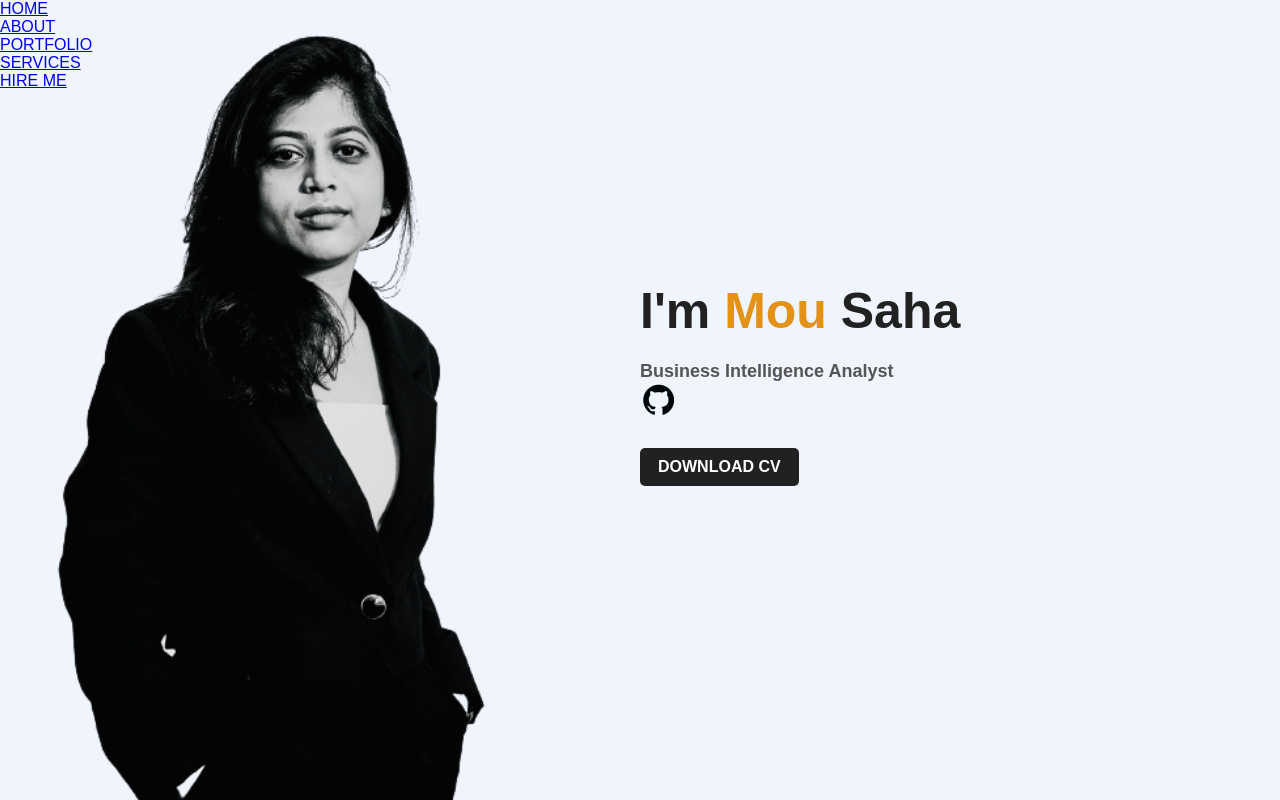
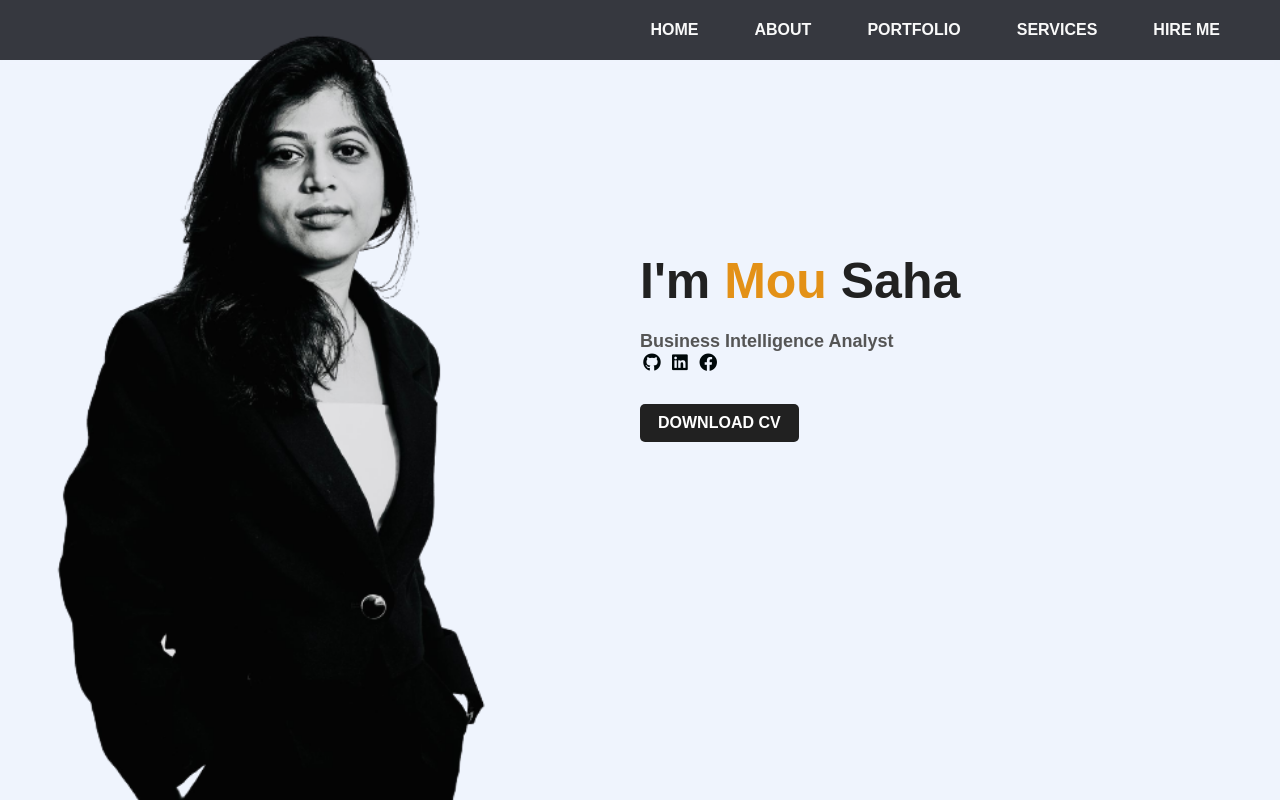
Before and after one commit to Mou-Saha/Mou-Saha.github.io, a plain HTML site: page index.html in a window 1280 px wide. Drawn offline with Linux system fonts and the light colour scheme.

Commit message:
Update index.html

```diff
--- a/index.html
+++ b/index.html
@@ -1,46 +1,71 @@
 <!DOCTYPE html>
 
 <html lang="en">
-
 <head>
       <meta charset="UTF-8">
       <meta http-equiv="X-UA-Compatible">
       <meta name="viewport" content="width = device-width, initial-scale=1.0">
       <title>Mou Saha - Portfolio</title>
       <link rel="stylesheet" href="CSS\style.css">
-      <link rel="stylesheet" href="https://maxcdn.bootstrapcdn.com/font-awesome/4.4.0/css/font-awesome.min.css">
-
-
+      <link rel="stylesheet" href="https://cdnjs.cloudflare.com/ajax/libs/font-awesome/6.4.0/css/all.min.css" integrity="sha512-iecdLmaskl7CVkqkXNQ/ZH/XLlvWZOJyj7Yy7tcenmpD1ypASozpmT/E0iPtmFIB46ZmdtAc9eNBvH0H/ZpiBw==" crossorigin="anonymous" referrerpolicy="no-referrer" />
 </head>
 
 <body>
-  <div class = "hero">
+  <!-- Navigation bar -->
+  <header>
+    <div class="navbar">
+        <ul class="links">
+            <li><a href="HOME">HOME</a></li>
+            <li><a href="ABOUT">ABOUT</a></li>
+            <li><a href="PORTFOLIO">PORTFOLIO</a></li>
+            <li><a href="SERVICES">SERVICES</a></li>
+            <li><a href="HIRE ME">HIRE ME</a></li>
+        </ul>
+        <div class="toggle_btn">
+            <i class="fa-solid fa-bars"></i>
+        </div>
+        <div class="dropdown_menu">
+            <li><a href="HOME">HOME</a></li>
+            <li><a href="ABOUT">ABOUT</a></li>
+            <li><a href="PORTFOLIO">PORTFOLIO</a></li>
+            <li><a href="SERVICES">SERVICES</a></li>
+            <li><a href="HIRE ME">HIRE ME</a></li>
+        </div>
+      </div>
+  </header>
+  <script>
+      const toggleBtn = document.querySelector('.toggle_btn')
+      const toggleBtnIcon = document.querySelector('.toggle_btn i')
+      const dropdownmenu = document.querySelector('.dropdown_menu')
+
+      toggleBtn.onclick = function(){
+          dropdownmenu.classList.toggle('open')
+          const isOpen = dropdownmenu.classList.contains('open')
+          toggleBtnIcon.classList = isOpen
+          ? "fa-solid fa-xmark"
+          : "fa-solid fa-bars"
+      }
+  </script>
+  <main>
       <div class="container">
         <div class="images">
           <img src="images\mou_saha-removebg.png" class="girl">
         </div>
-      <nav>
-        <ul>
-          <li><a href="#">HOME</a></li>
-          <li><a href="#">ABOUT</a></li>
-          <li><a href="#">PORTFOLIO</a></li>
-          <li><a href="#">SERVICES</a></li>
-          <li><a href="#">HIRE ME</a></li>
-        </ul>
-      </nav>
         <div class ="detail">
             <h1>I'm <span>Mou</span> Saha</h1>
             <p>
               Business Intelligence Analyst
             </p>
             <p>
-            <a href="https://github.com/Mou-Saha"><i class="fa fa-github fa-2x fa_custom"></i></a>
+              <a href="https://github.com/Mou-Saha" target="_blank"><i class="fa-brands fa-github fa_custom"></i></a>
+              <a href="https://www.linkedin.com/in/mou-saha-17070b111/" target="_blank"><i class="fa-brands fa-linkedin fa_custom"></i></a>
+              <a href="https://www.facebook.com/mou.saha.35" target="_blank"><i class="fa-brands fa-facebook fa_custom"></i></a>
             </p>
             <a href="#" class="download">DOWNLOAD CV</a>
         </div>
       </div>
-
     </div>
+  </main>
 </body>
 <!-- <body>
 
```
Lines whose indentation alone changed are shown as unchanged.
